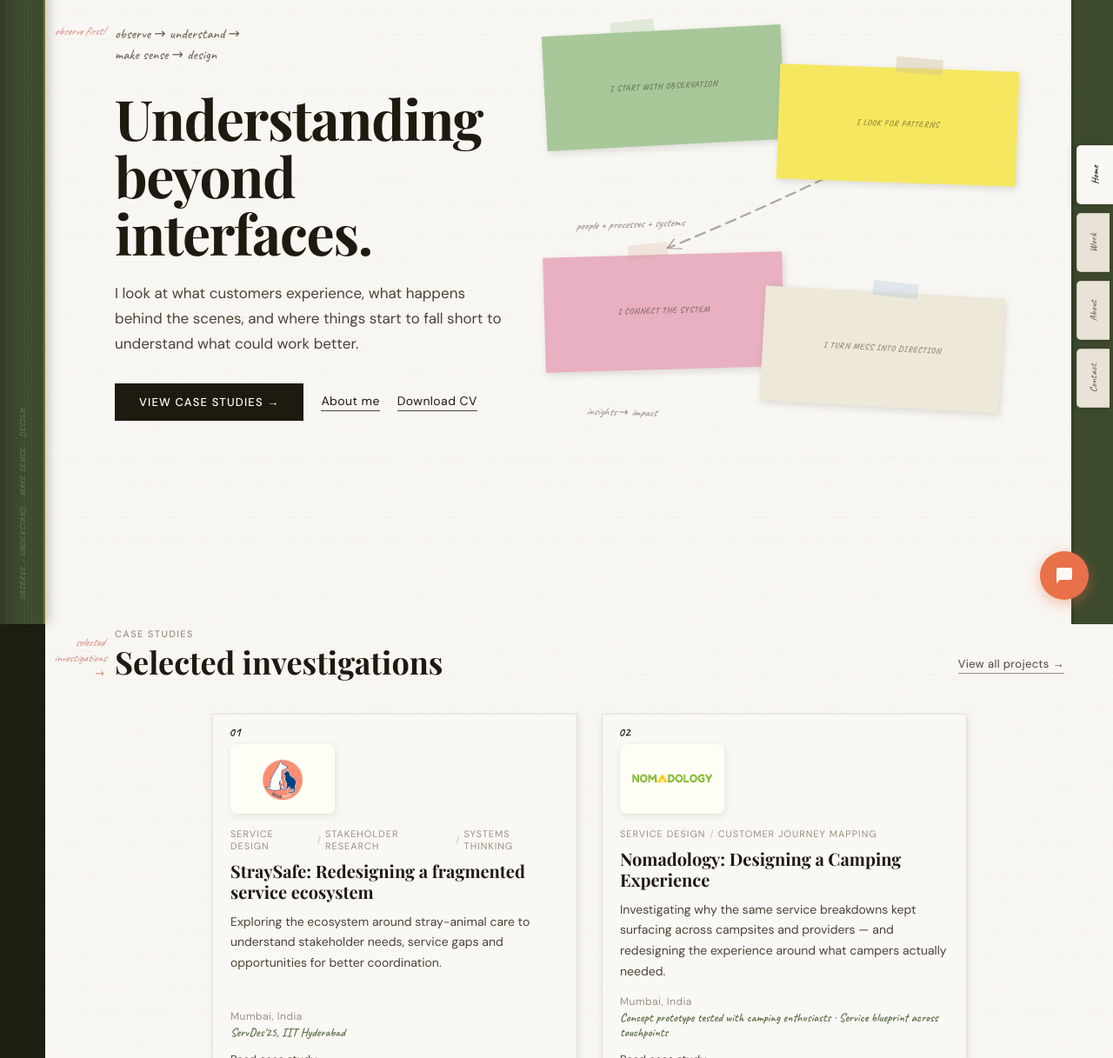
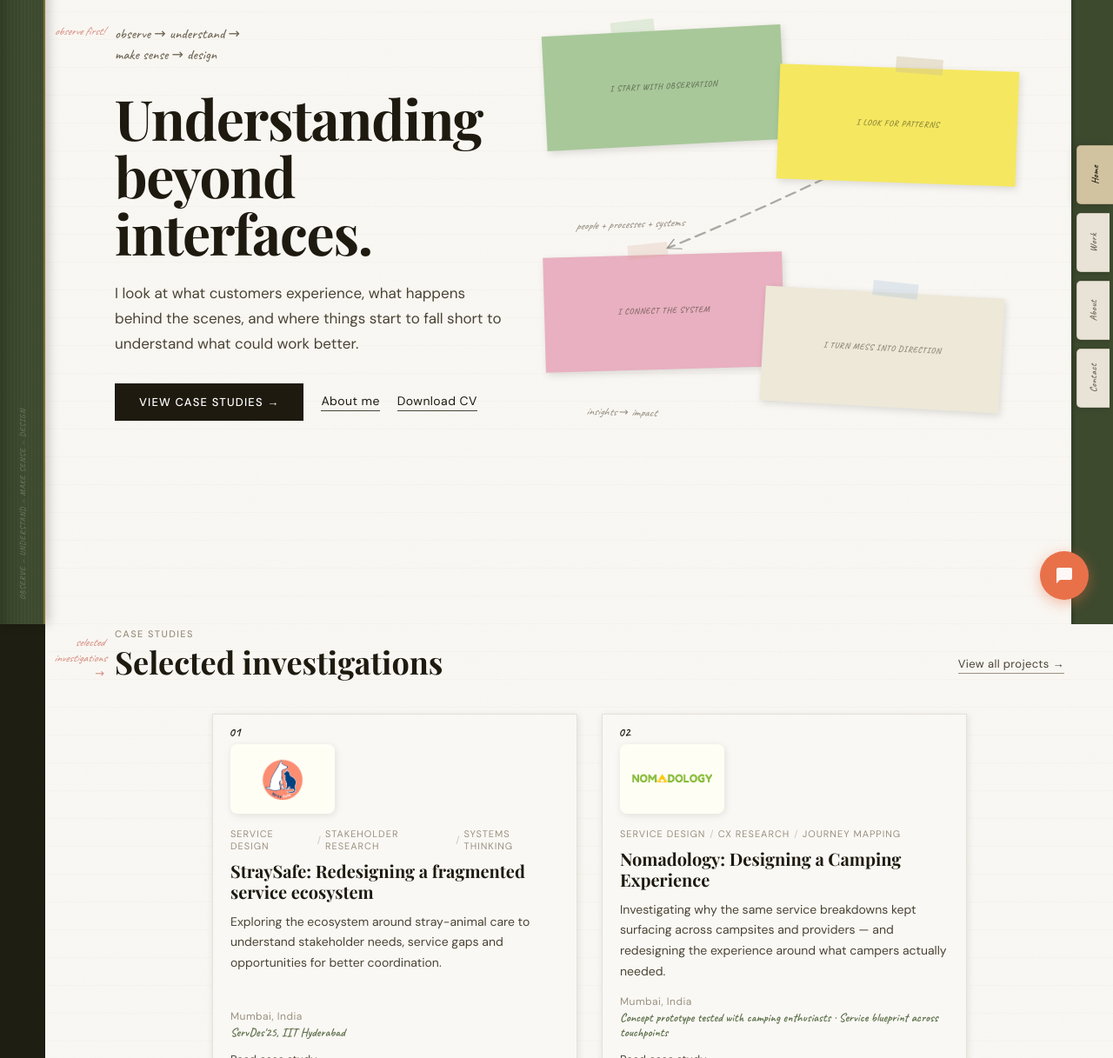
Before and after one commit to faizakhan-04/Portfolio-Website, a website: page index.html in a window 1280 px wide. Shown: the part 82-1299 px from the top of the page at 87% size. Drawn offline with nearby package versions, Linux system fonts and the light colour scheme; a web font is replaced by a local one.

Commit message:
Align Nomadology tags, darken active side-rail tab
- Nomadology's tag row now matches StraySafe's 3-tag format:
  Service Design / CX Research / Journey Mapping
- Darken .nb-tab.active background to a deeper shade of the same
  warm tan family (#e8e3d6 -> #d1c3a0) so the section currently in
  view reads as clearly selected; verified label contrast is
  9.93:1 (WCAG AAA)
- Add a generic rail scrollspy (initRailScrollspy) in main.js that
  toggles .active based on scroll position against each tab's
  data-page id, and bump the main.js cache-busting query param
  across all pages that load it

```diff
--- a/css/notebook.css
+++ b/css/notebook.css
@@ -155,12 +155,14 @@
   transition: background 0.25s ease, width 0.25s ease, box-shadow 0.25s ease;
 }
 
-/* Active tab — same colour as the page: looks cut from it */
+/* Active tab — a visibly deeper shade of the same warm tan family
+   used across the rail, so the section currently in view reads as
+   clearly selected rather than blending into the page. */
 .nb-tab.active {
-  background: #faf8f4;
+  background: #d1c3a0;
   width: 42px;
   box-shadow: -3px 1px 10px rgba(0, 0, 0, 0.18);
-  border-color: rgba(100, 85, 55, 0.12);
+  border-color: rgba(100, 85, 55, 0.22);
 }
 
 /* Hover — slides out slightly, paper warms */
--- a/index.html
+++ b/index.html
@@ -263,7 +263,9 @@
               <div class="card-tags" aria-label="Tags:">
                 <span class="tag">Service Design</span>
                 <span class="tag-sep" aria-hidden="true">/</span>
-                <span class="tag">Customer Journey Mapping</span>
+                <span class="tag">CX Research</span>
+                <span class="tag-sep" aria-hidden="true">/</span>
+                <span class="tag">Journey Mapping</span>
               </div>
               <h3 class="card-title">
                 Nomadology: Designing a Camping Experience
@@ -517,7 +519,7 @@
 
 </div><!-- .notebook-wrapper -->
 
-<script src="js/main.js?v=6"></script>
+<script src="js/main.js?v=7"></script>
 <script src="js/chat.js"></script>
 </body>
 </html>
--- a/js/main.js
+++ b/js/main.js
@@ -56,6 +56,41 @@
         }
       });
     });
+  }
+
+  /* ── Rail scrollspy — darken whichever tab's section is in view ──
+     Generic across pages: a tab only participates once its data-page
+     value resolves to a real element on the current page (e.g. index.html
+     has #home/#work/#contact but no #about, so "About" is left alone).
+     Pages with no matching sections at all (the case studies) keep
+     whatever static .active class is already in their markup. ────── */
+
+  function initRailScrollspy() {
+    const tabs = document.querySelectorAll('.nb-tab[data-page]');
+    if (!tabs.length) return;
+
+    const pairs = Array.from(tabs)
+      .map((tab) => {
+        const section = document.getElementById(tab.dataset.page);
+        return section ? { tab, section } : null;
+      })
+      .filter(Boolean);
+
+    if (!pairs.length) return;
+
+    function update() {
+      const y = window.scrollY + Math.round(window.innerHeight * 0.30);
+      let activeIndex = 0;
+      pairs.forEach((pair, i) => {
+        if (pair.section.offsetTop <= y) activeIndex = i;
+      });
+      pairs.forEach((pair, i) => {
+        pair.tab.classList.toggle('active', i === activeIndex);
+      });
+    }
+
+    window.addEventListener('scroll', update, { passive: true });
+    update();
   }
 
   /* ── Navbar scroll shadow ────────────────────────────────── */
@@ -181,6 +216,7 @@
     initScrollReveal();
     initBeyondOval();
     initTabNav();
+    initRailScrollspy();
     initNavbarShadow();
     initHeroEntry();
     initPageFlip();
```
Also changed, not shown: pages/about.html (+1 -1 lines), pages/contact.html (+1 -1 lines), pages/nomadology.html (+1 -1 lines), pages/straysafe.html (+1 -1 lines).
